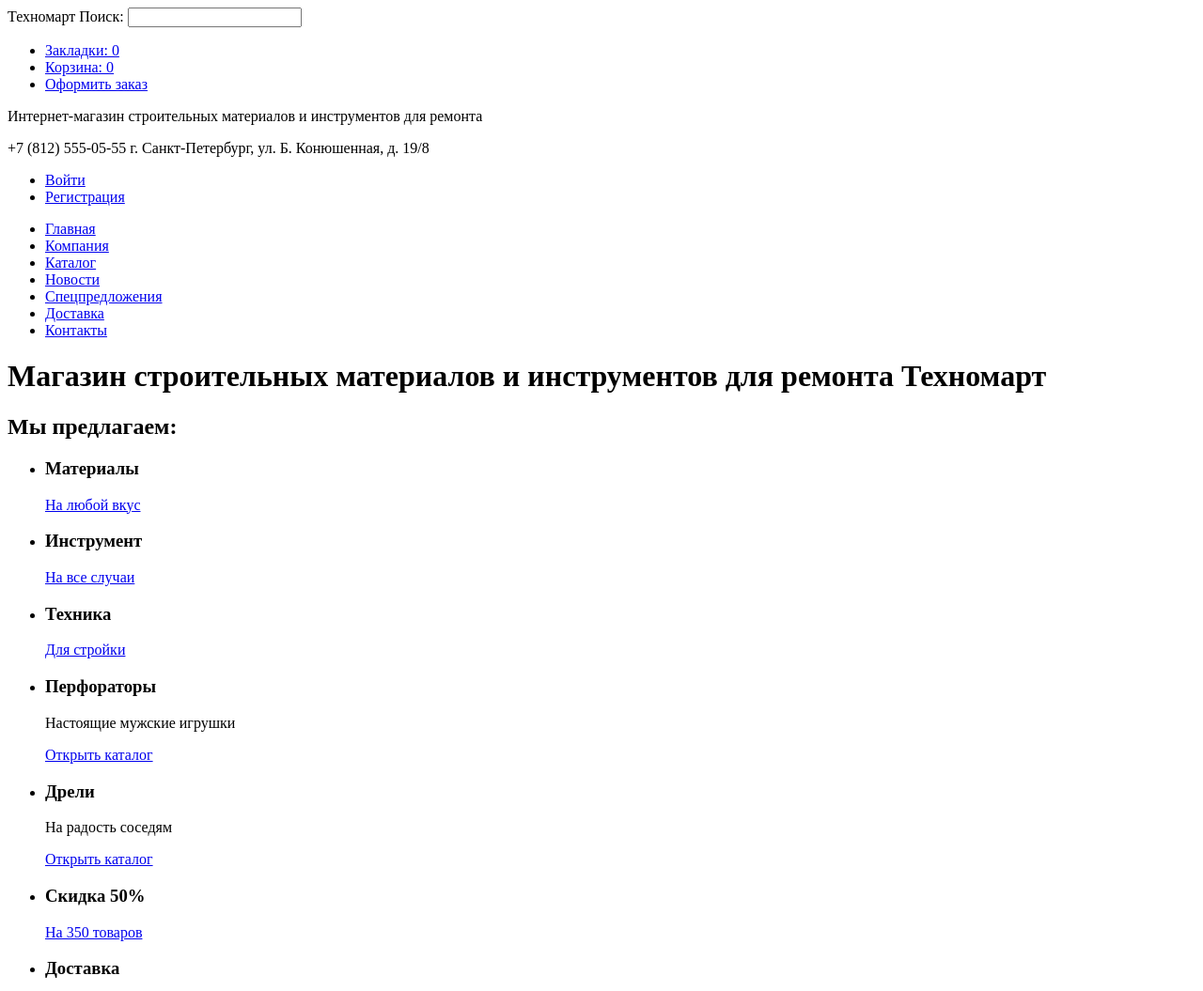
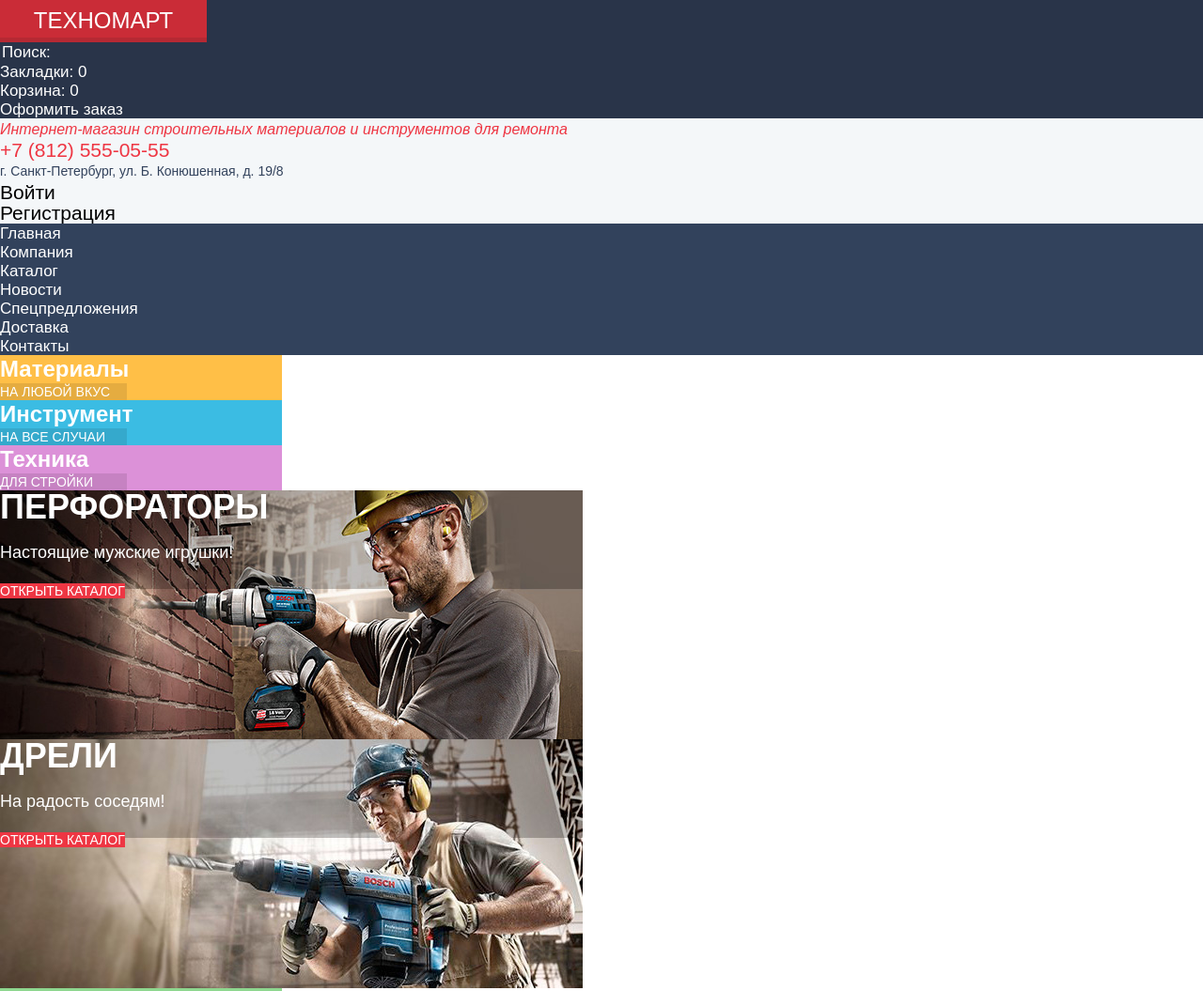
Before and after one commit to nastyasneg/technomart, a plain HTML site: page index.html in a window 1280 px wide. Shown: the top 1055 px of the page at 94% size. Drawn offline with Linux system fonts and the light colour scheme; a web font is replaced by a local one.

Commit message:
Базовая стилизация - главная страница

```diff
--- /dev/null
+++ b/css/style.css
@@ -0,0 +1,262 @@
+/* ====== GLOBAL ====== */
+
+body {
+  margin: 0;
+  padding: 0;
+
+  font-family: "Cuprum", "Arial", sans-serif;
+  font-size: 18px;
+  line-height: 20px;
+  color: #000000;
+
+  background-color: #ffffff;
+}
+
+a {
+  text-decoration: none;
+}
+
+img {
+  max-width: 100%;
+  height: auto;
+}
+
+.visually-hidden:not(:focus):not(:active),
+input[type="checkbox"].visually-hidden,
+input[type="radio"].visually-hidden {
+  position: absolute;
+
+  width: 1px;
+  height: 1px;
+  margin: -1px;
+  border: 0;
+  padding: 0;
+
+  white-space: nowrap;
+
+  clip-path: inset(100%);
+  clip: rect(0 0 0 0);
+  overflow: hidden;
+}
+
+/* ====== INDEX PAGE ====== */
+
+/* === HEADER === */
+
+.header-top {
+  background-color: #293449;
+}
+
+.header-top a {
+  font-size: 17px;
+  line-height: 18px;
+  color: #ffffff;
+}
+
+.user-navigation input {
+  font: inherit;
+  font-size: 17px;
+  line-height: 18px;
+
+  background-color: transparent;
+  border: none;
+}
+
+.user-navigation input::placeholder {
+  font: inherit;
+  font-size: 17px;
+  line-height: 18px;
+  color: #ffffff;
+}
+
+.main-header-logo {
+  display: flex;
+  justify-content: center;
+  width: 220px;
+  height: 45px;
+  padding-top: 10px;
+  box-sizing: border-box;
+
+  background-color: #ee3643;
+  border-bottom: 5px solid #b52933;
+}
+
+.main-header-logo:hover,
+.main-header-logo:focus {
+  background-color: #ca2c37;
+}
+
+.main-header-logo:active {
+  background-color: #ba2732;
+}
+
+.header-logo-text {
+  font-size: 24px;
+  line-height: 24px;
+  text-transform: uppercase;
+}
+
+.user-navigation {
+  margin: 0;
+  padding: 0;
+
+  list-style: none;
+}
+
+.header-bottom {
+  background-color: #f4f7f9;
+}
+
+.header-bottom p {
+  margin: 0;
+}
+
+.header-description {
+  font-style: italic;
+  color: #ee3643;
+  font-size: 16px;
+  line-height: 23px;
+}
+
+.header-contacts-tel {
+  display: block;
+
+  font-size: 21px;
+  line-height: 21px;
+  color: #ee3643;
+}
+
+.header-contacts-address {
+
+  font-size: 14px;
+  line-height: 24px;
+  color: #32425c;
+}
+
+.header-login {
+  margin: 0;
+  padding: 0;
+
+  list-style: none;
+}
+
+.header-login a {
+  color: #000000;
+  font-size: 21px;
+  line-height: 21px;
+}
+
+.site-navigation {
+  margin: 0;
+  padding-left: 0;
+
+  list-style: none;
+  background-color: #32425c;
+}
+
+.site-navigation a {
+  color: #ffffff;
+  font-size: 17px;
+  line-height: 17px;
+}
+
+/* === PROMO === */
+
+.promo-goods,
+.promo-slider,
+.promo-advantage {
+  margin: 0;
+  padding: 0;
+
+  list-style: none;
+}
+
+.promo-goods li,
+.promo-advantage li {
+  width: 300px;
+}
+
+.promo-item h3,
+.promo-advantage-item h3 {
+  margin: 0;
+
+  color: #ffffff;
+  font-size: 24px;
+  line-height: 30px;
+  font-weight: bold;
+}
+
+.promo-item a,
+.promo-advantage-item a {
+  display: block;
+  width: 135px;
+
+  color: #ffffff;
+  text-transform: uppercase;
+  font-size: 14px;
+  line-height: 18px;
+
+  background-color: rgba(0, 0, 0, 0.1);
+}
+
+.promo-goods li:first-child {
+  background-color: #ffbf47;
+}
+
+.promo-goods li:nth-child(2) {
+  background-color: #3bbce3;
+}
+
+.promo-goods li:last-child {
+  background-color: #dc91d8;
+}
+
+.promo-advantage li:first-child {
+  background-color: #8ed78f;
+}
+
+.promo-advantage li:last-child {
+  background-color: #ffc047;
+}
+
+.promo-slide {
+  width: 620px;
+  height: 265px;
+}
+
+.promo-slide h3 {
+  margin: 0;
+
+  font-size: 36px;
+  line-height: 36px;
+  color: #ffffff;
+  text-transform: uppercase;
+}
+
+.promo-slide p {
+  color: #ffffff;
+  line-height: 24px;
+}
+
+.promo-slide a {
+  color: #ffffff;
+  font-size: 14px;
+  line-height: 18px;
+  text-transform: uppercase;
+
+  background-color: #ee3643;
+}
+
+.promo-slider li:first-child {
+  background-color: #f4f8f9;
+  background-image: url(../img/items-slide1.jpg);
+  background-position: 0 0;
+  background-repeat: no-repeat;
+}
+
+.promo-slider li:nth-child(2) {
+  background-color: #f4f8f9;
+  background-image: url(../img/items-slide2.jpg);
+  background-position: 0 0;
+  background-repeat: no-repeat;
+}
--- a/index.html
+++ b/index.html
@@ -3,6 +3,9 @@
   <head>
     <meta charset="utf-8">
     <title>Главная - Техномарт</title>
+    <link href="https://fonts.googleapis.com/css?family=Cuprum:400,400i,700&amp;subset=cyrillic" rel="stylesheet">
+    <link href="https://fonts.googleapis.com/css?family=PT+Sans:400,700&amp;subset=cyrillic" rel="stylesheet">
+    <link href="css/style.css" rel="stylesheet">
   </head>
   <body>
     <header class="main-header">
@@ -11,14 +14,14 @@
           <a class="main-header-logo">
             <span class="header-logo-text">Техномарт</span>
           </a>
-          <label for="search">Поиск:
-            <input id="search" type="text" name="search">
-          </label>
           <ul class="user-navigation">
+            <li class="search">
+              <input type="text" name="search" placeholder="Поиск:">
+            </li>
             <li>
               <a href="#">Закладки: 0</a>
             </li>
-            <li>
+            <li class="cart">
               <a href="#">Корзина: 0</a>
             </li>
             <li>
@@ -26,7 +29,7 @@
             </li>
           </ul>
         </div>
-        <div class="header-middle">
+        <div class="header-bottom">
           <p class="header-description">
             Интернет-магазин строительных материалов и инструментов для ремонта
           </p>
@@ -42,8 +45,7 @@
               <a href="#">Регистрация</a>
             </li>
           </ul>
-        </div>
-        <ul class="main-navigation">
+          <ul class="site-navigation">
             <li>
               <a href="#">Главная</a>
             </li>
@@ -66,6 +68,7 @@
               <a href="#">Контакты</a>
             </li>
           </ul>
+        </div>
       </nav>
     </header>
     <main>
@@ -89,12 +92,12 @@
         <ul class="promo-slider">
           <li class="promo-slide">
             <h3>Перфораторы</h3>
-            <p>Настоящие мужские игрушки</p>
+            <p>Настоящие мужские игрушки!</p>
             <a class="button" href="catalog.html">Открыть каталог</a>
           </li>
           <li class="promo-slide">
             <h3>Дрели</h3>
-            <p>На радость соседям</p>
+            <p>На радость соседям!</p>
             <a class="button" href="catalog.html">Открыть каталог</a>
           </li>
           <div class="promo-slider-toggle">
```
Lines whose indentation alone changed are shown as unchanged.
